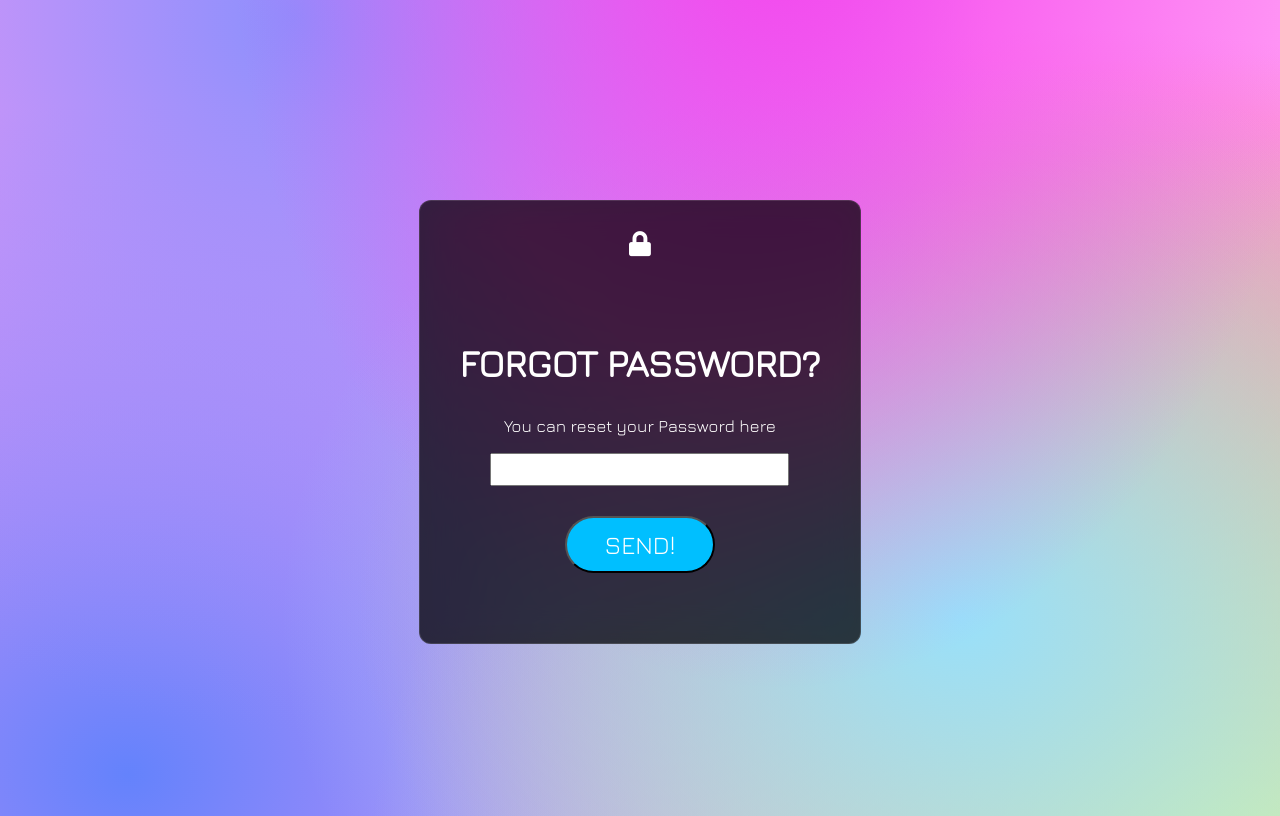
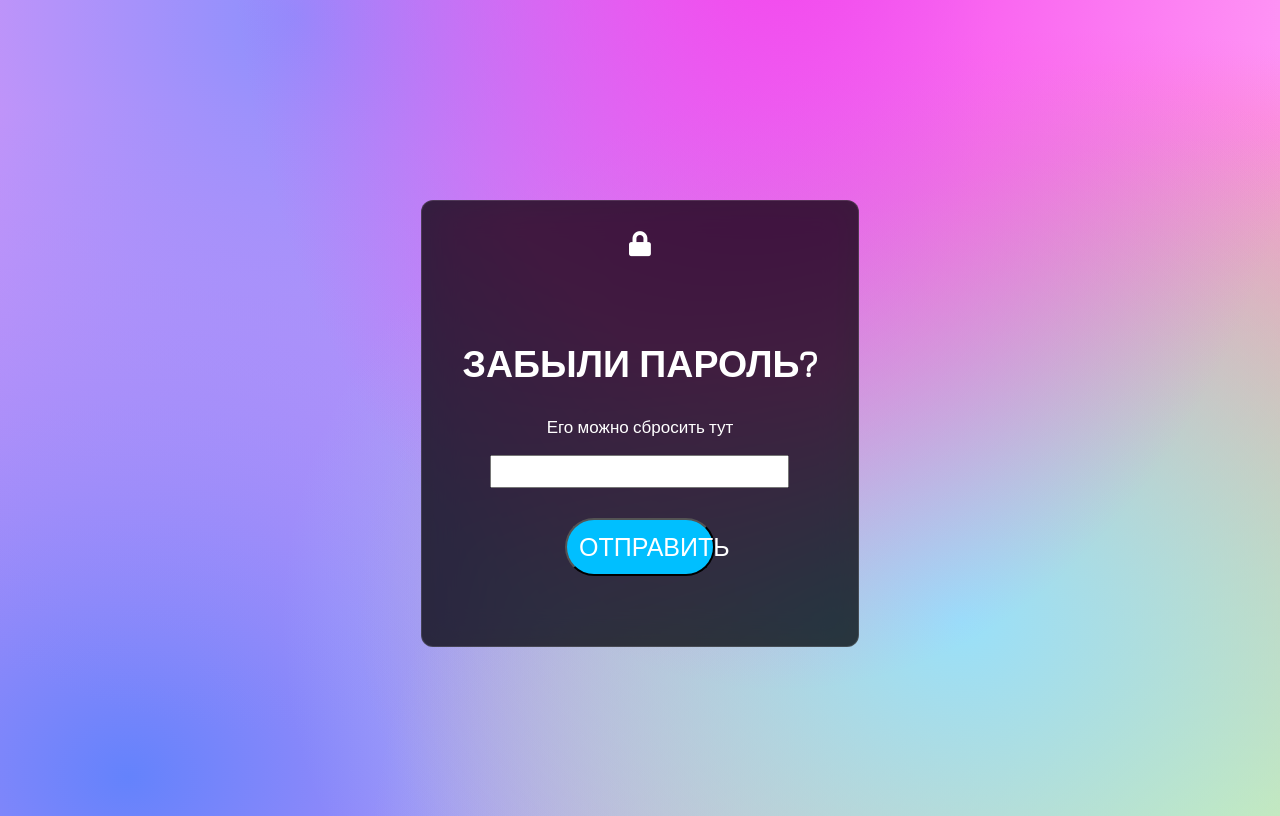
Before and after one commit to collinearen/Project-marks, a Django app: template share/account/templates/registration/password_reset_form.html in a window 1280 px wide. Shown: the part 175-991 px from the top of the page. Run offline with Django 3.2, Linux system fonts and the light colour scheme; the template is opened without the code that fills it: most values are stand-ins (such as "Sample title", 1, 10 or a date in 2020); form fields are guessed from the names that the template uses.

Commit message:
v5.0.2.14 refresh all

```diff
--- a/share/account/authentication.py
+++ b/share/account/authentication.py
@@ -5,7 +5,7 @@ from account.models import Profile
 
 class EmailAuthBackend:
     """
-    Authenticate using an e-mail address.
+    Авторизация с помощью адреса электронной почты.
     """
 
     def authenticate(self, request, username=None, password=None):
@@ -26,6 +26,6 @@ class EmailAuthBackend:
 
 def create_profile(backend, user, *args, **kwargs):
     """
-    Create user profile for social authentication
+    Создание профиля пользователя для социальной аутентификации
     """
     Profile.objects.get_or_create(user=user)
--- a/share/account/templates/registration/password_reset_email.html
+++ b/share/account/templates/registration/password_reset_email.html
@@ -1,4 +1,3 @@
 Кто-то попросил сбросить пароль для электронной почты {{ email }}.
-Перейдите по ссылке ниже: {{ protocol }}://{{ domain }}
-{% url "password_reset_confirm" uidb64=uid token=token %}
+Перейдите по ссылке ниже: {{ protocol }}://{{ domain }}{% url "password_reset_confirm" uidb64=uid token=token %}
 Ваше имя пользователя, если вы забыли: {{ user.get_username }}
--- a/share/account/templates/registration/password_reset_form.html
+++ b/share/account/templates/registration/password_reset_form.html
@@ -20,12 +20,13 @@
 <body>
 <div class="card">
     <p class="lock-icon"><i class="fas fa-lock"></i></p>
-    <h2>Forgot Password?</h2>
-    <p>You can reset your Password here</p>
+    <h2>Забыли пароль?</h2>
+    <p>Его можно сбросить тут</p>
     <form method="post" class="passInput">
+        {% csrf_token %}
         <label for="{{ email.id_for_label }}">
             {{ form.email }}
-            <button>Send!</button>
+            <button>Отправить</button>
         </label>
 
     </form>
--- a/share/share/settings.py
+++ b/share/share/settings.py
@@ -4,7 +4,7 @@ from pathlib import Path
 from django.urls import reverse_lazy
 from dotenv import load_dotenv
 
-from logging_settings import LOG_SET
+from .logging_settings import LOG_SET
 
 load_dotenv()
 
```
Also changed, not shown: 1 other file.
